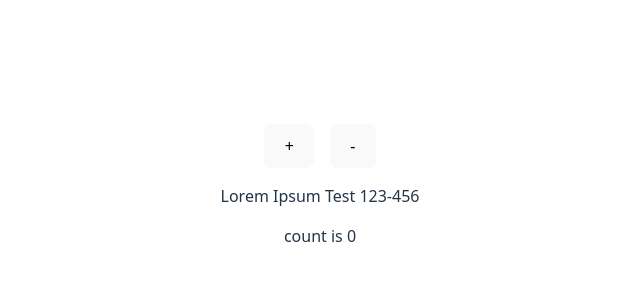
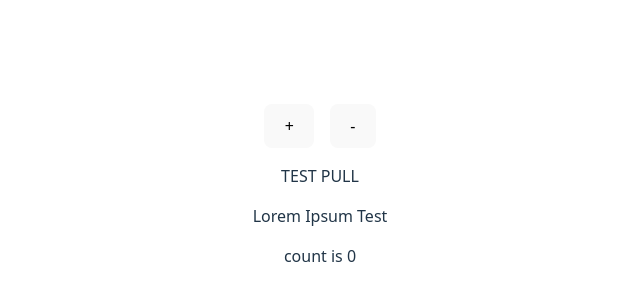
Before and after one commit to trudoholic/alpha-cen-ts, a React (Vite) app: page / in a window 1280 px wide. Shown: the part 206-506 px from the top of the page, without its empty margins (320-960 px from the left). Built offline with nearby package versions, Linux system fonts and the light colour scheme.

Commit message:
test pull

```diff
--- a/src/components/Main.tsx
+++ b/src/components/Main.tsx
@@ -20,7 +20,8 @@ const Main = () => {
             -
           </button>
         </div>
-        <p>Lorem Ipsum Test 123-456</p>
+        <p>TEST PULL</p>
+        <p>Lorem Ipsum Test</p>
         <p>count is {count}</p>
       </div>
     </>
```
